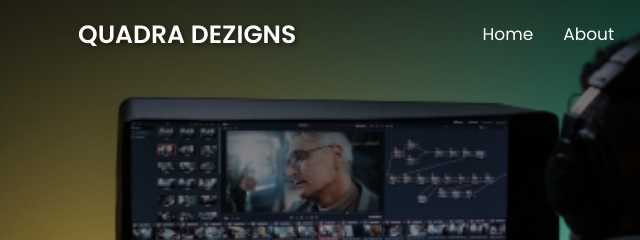
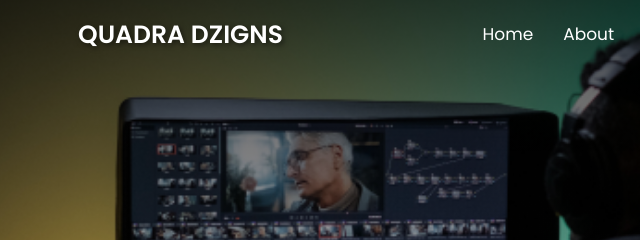
Before and after one commit to Ajay-BabuT/Quadra-Dzigns, a plain HTML site: page index.html in a window 1280 px wide. Shown: the top 240 px of the page, 92-732 px from the left. Drawn offline with nearby package versions, Linux system fonts and the light colour scheme.

Commit message:
Update index.html

```diff
--- a/index.html
+++ b/index.html
@@ -9,7 +9,7 @@
     <link href='https://unpkg.com/boxicons@2.1.1/css/boxicons.min.css' rel='stylesheet'>
     <link rel="stylesheet" href="./assets/css/style.css">
     <link rel="icon" type="image/x-icon" href="./assets/images/main-logo.png">
-    <title>QUADRA DEZIGNS</title>
+    <title>QUADRA DZIGNS</title>
     <script src="https://ajax.googleapis.com/ajax/libs/jquery/3.5.1/jquery.min.js"></script>
 </head>
 <body>
@@ -18,10 +18,10 @@
   <nav>
     <div class="nav-bar">
 
-      <span class="logo navLogo"><a href="https://www.instagram.com/quadra.dzigns?igsh=MXd6Z2h6Y3lna3d6OQ==">QUADRA DEZIGNS</a></span>
+      <span class="logo navLogo"><a href="https://www.instagram.com/quadra.dzigns?igsh=MXd6Z2h6Y3lna3d6OQ==">QUADRA DZIGNS</a></span>
       <div class="menu">
         <div class="logo-toggle">
-          <span class="logo"><a href="https://www.instagram.com/quadra.dzigns?igsh=MXd6Z2h6Y3lna3d6OQ==">QUADRA DEZIGNS</a></span>
+          <span class="logo"><a href="https://www.instagram.com/quadra.dzigns?igsh=MXd6Z2h6Y3lna3d6OQ==">QUADRA DZIGNS</a></span>
           <i class="bx bx-x siderbarClose"></i>
         </div>
         <ul class="nav-links">
```
